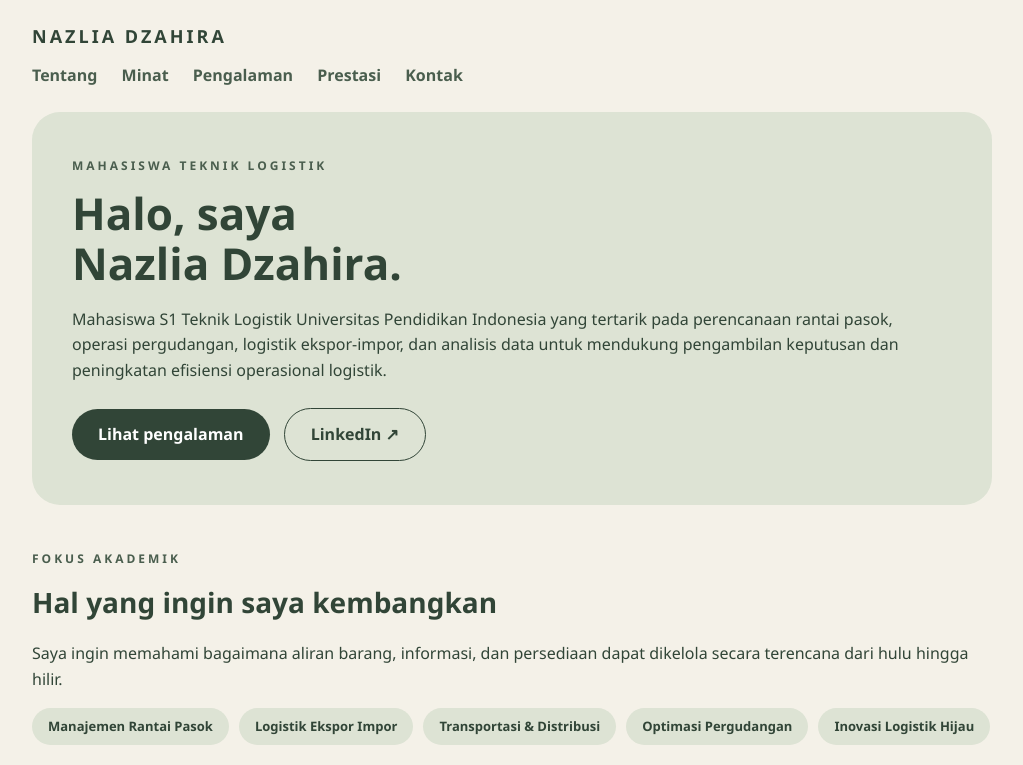
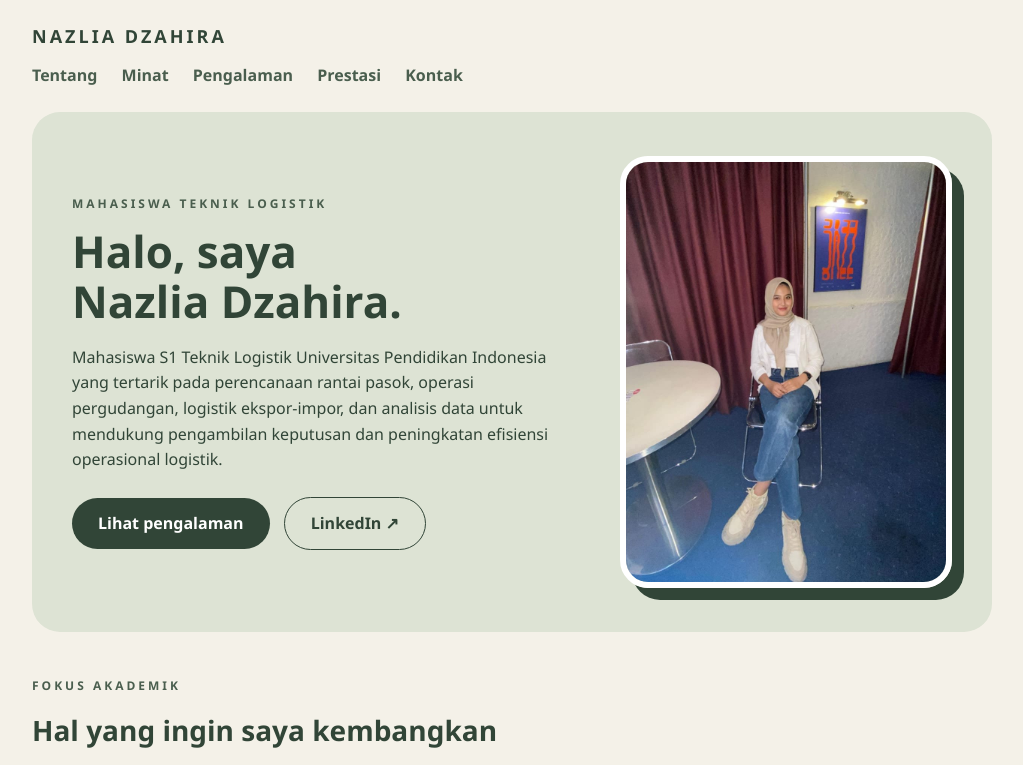
Before and after one commit to zahiranazlia/profil-web, a plain HTML site: page index.html in a window 1280 px wide. Shown: the top 765 px of the page, without its empty margins (128-1151 px from the left). Drawn offline with Linux system fonts and the light colour scheme.

Commit message:
Tambah foto profil

```diff
--- a/index.html
+++ b/index.html
@@ -12,11 +12,14 @@
     .merek { font-weight: 800; letter-spacing: 3px; text-transform: uppercase; font-size: 18px; margin: 0 0 12px; }
     nav a { color: #4a5e4e; font-weight: 700; text-decoration: none; margin-right: 20px; }
     nav a:hover { text-decoration: underline; }
-    .hero { background-color: #dde3d4; border-radius: 28px; padding: 44px 40px; margin-top: 16px; }
+    .hero { background-color: #dde3d4; border-radius: 28px; padding: 44px 40px; margin-top: 16px; display: flex; align-items: center; gap: 40px; }
+    .hero-teks { flex: 1; }
+    .foto { width: 240px; height: 300px; object-fit: cover; border-radius: 28px; border: 6px solid #ffffff; box-shadow: 12px 12px 0 #314537; flex-shrink: 0; }
     .label { font-size: 12px; font-weight: 800; letter-spacing: 3px; text-transform: uppercase; color: #4a5e4e; margin: 0 0 12px; }
     h1 { font-size: 44px; line-height: 1.15; margin: 0 0 18px; }
     h2 { font-size: 28px; margin: 0 0 12px; }
     h3 { font-size: 18px; margin: 0; }
+   .foto { width: 320px; height: 420px; object-fit: cover; object-position: center bottom; border-radius: 28px; border: 6px solid #ffffff; box-shadow: 12px 12px 0 #314537; flex-shrink: 0; }
     .tombol { display: inline-block; padding: 13px 26px; border-radius: 999px; font-weight: 700; text-decoration: none; margin: 8px 10px 0 0; }
     .gelap { background-color: #314537; color: #ffffff; }
     .garis { border: 1px solid #314537; color: #314537; }
@@ -52,11 +55,14 @@
 
     <main>
       <section id="tentang" class="hero">
-        <h5 class="label">Mahasiswa Teknik Logistik</h5>
-        <h1>Halo, saya<br>Nazlia Dzahira.</h1>
-        <p>Mahasiswa S1 Teknik Logistik Universitas Pendidikan Indonesia yang tertarik pada perencanaan rantai pasok, operasi pergudangan, logistik ekspor-impor, dan analisis data untuk mendukung pengambilan keputusan dan peningkatan efisiensi operasional logistik.</p>
-        <a class="tombol gelap" href="#pengalaman">Lihat pengalaman</a>
-        <a class="tombol garis" href="https://www.linkedin.com/in/nazliaaz/" target="_blank" rel="noopener">LinkedIn &#8599;</a>
+        <div class="hero-teks">
+          <h5 class="label">Mahasiswa Teknik Logistik</h5>
+          <h1>Halo, saya<br>Nazlia Dzahira.</h1>
+          <p>Mahasiswa S1 Teknik Logistik Universitas Pendidikan Indonesia yang tertarik pada perencanaan rantai pasok, operasi pergudangan, logistik ekspor-impor, dan analisis data untuk mendukung pengambilan keputusan dan peningkatan efisiensi operasional logistik.</p>
+          <a class="tombol gelap" href="#pengalaman">Lihat pengalaman</a>
+          <a class="tombol garis" href="https://www.linkedin.com/in/nazliaaz/" target="_blank" rel="noopener">LinkedIn &#8599;</a>
+        </div>
+        <img class="foto" src="foto.jpg" alt="Foto profil">
       </section>
 
       <section id="minat">
```
Also changed, not shown: foto.jpg (added).
